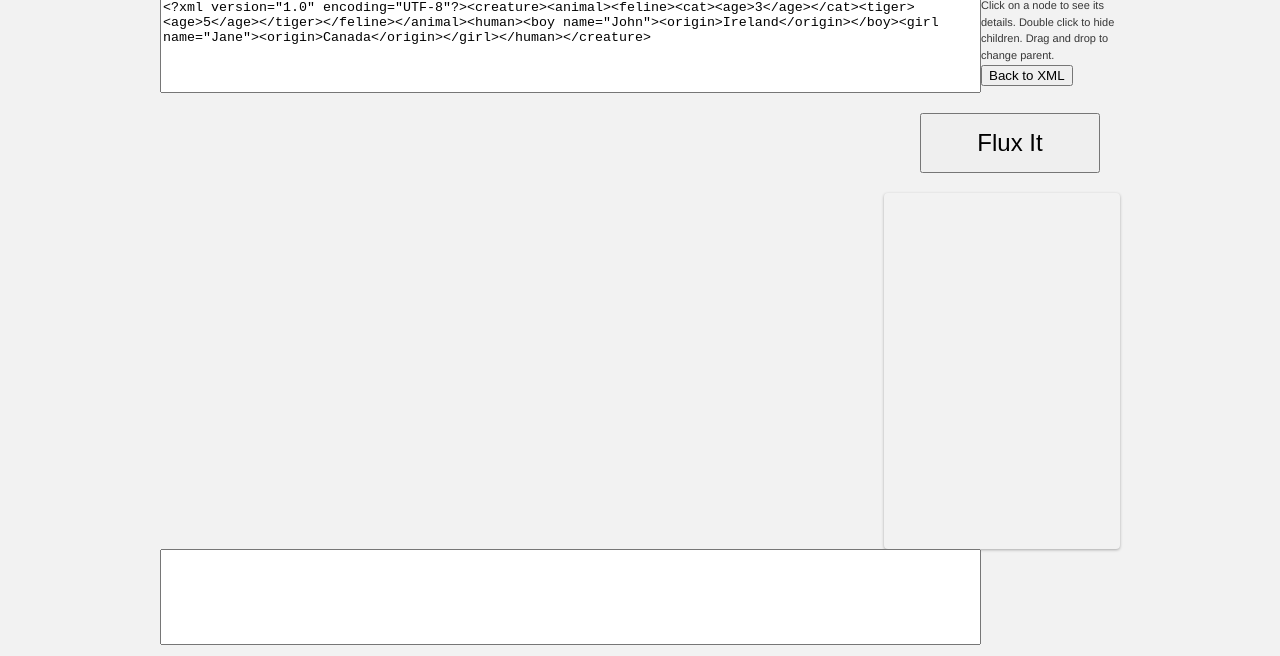
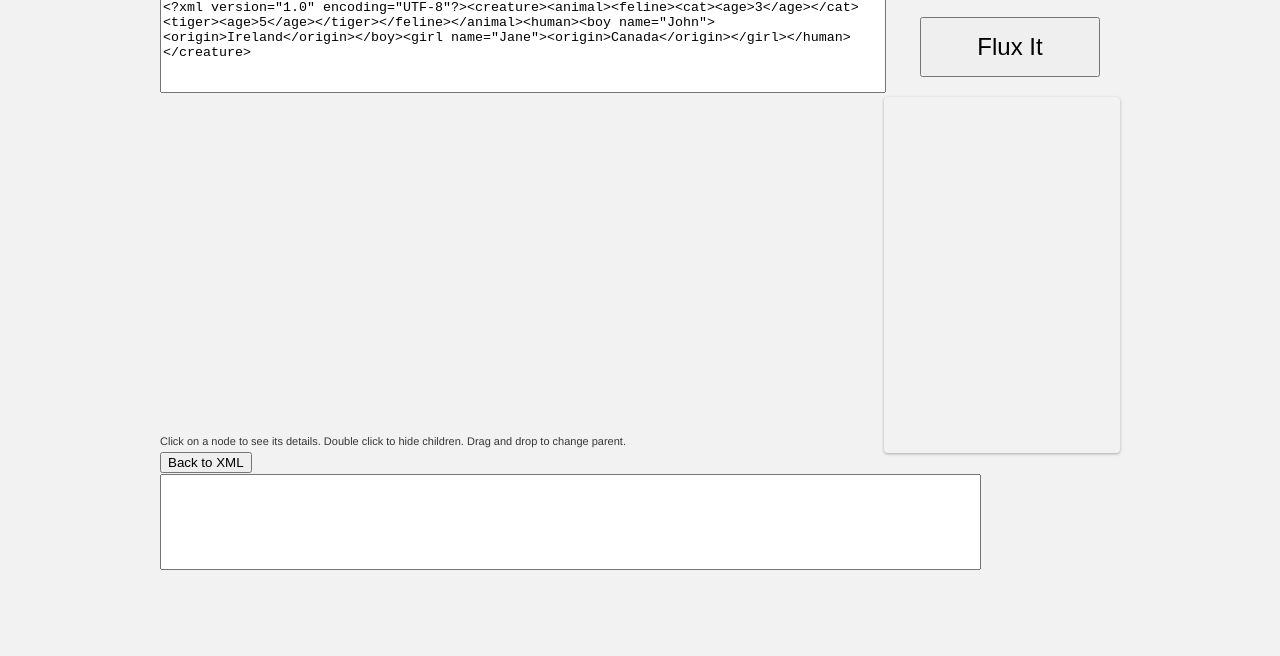
Before and after one commit to busy-as-a-bee/flux, a plain HTML site: page index.html in a window 1280 px wide. Shown: the part 144-800 px from the top of the page. Drawn offline with Linux system fonts and the light colour scheme.

Commit message:
Fixed width of xmlinput.

```diff
--- a/stylesheets/flux.css
+++ b/stylesheets/flux.css
@@ -19,6 +19,7 @@
 #xmlinput
 {
 	float: left;
+	width: 720px;
 }
 
 #fluxbutton
```
